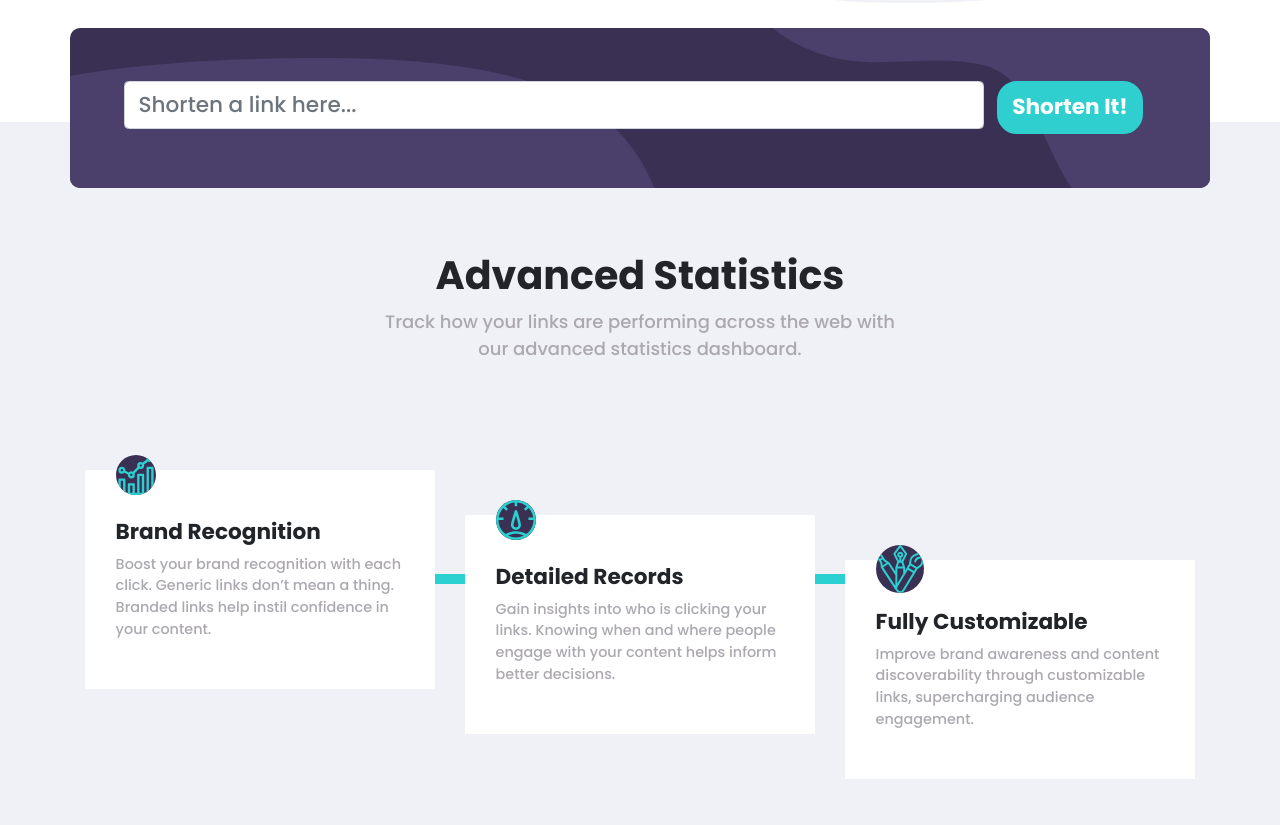
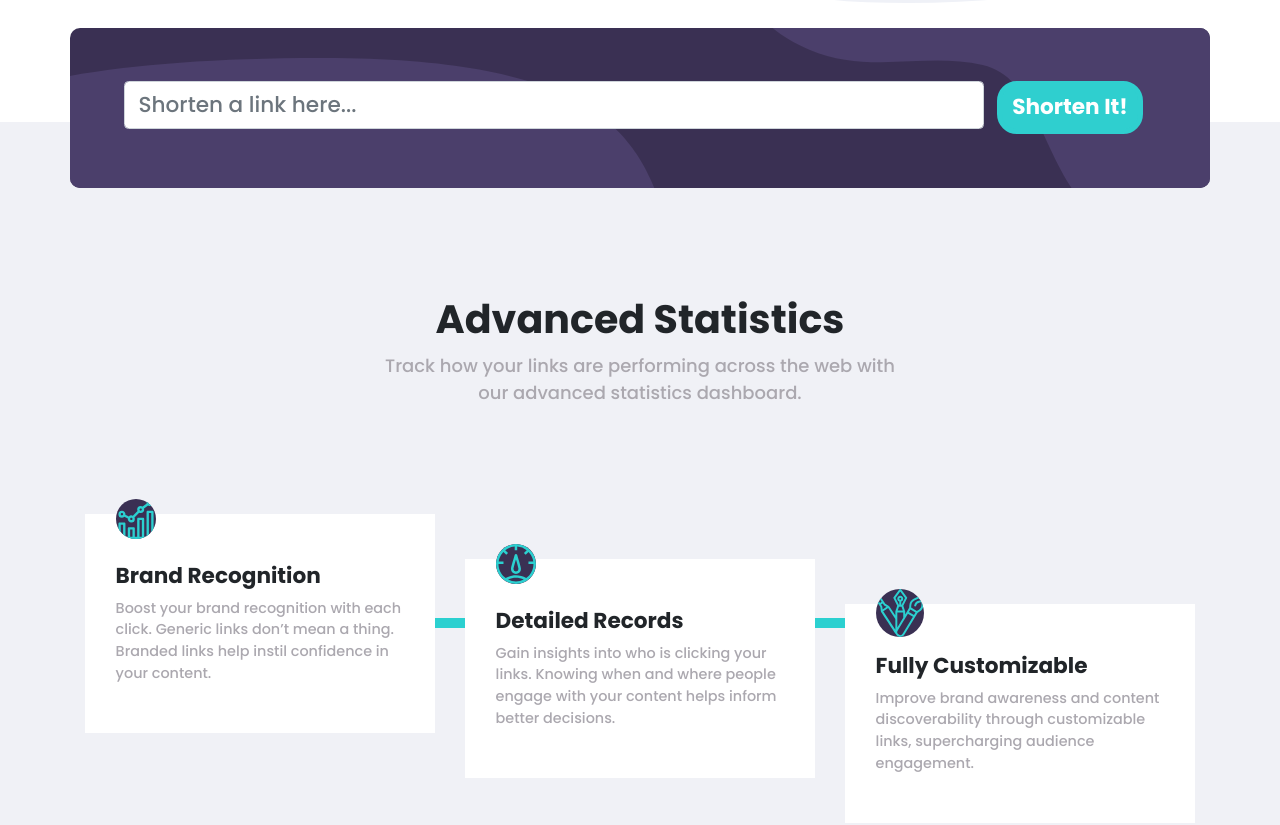
Before and after one commit to bashidagha/url-shortening-page, a Next.js app: page / in a window 1280 px wide. Shown: the part 460-1285 px from the top of the page. Built offline with nearby package versions, Linux system fonts and the light colour scheme.

Commit message:
api working full

```diff
--- a/components/ShortenLinks.tsx
+++ b/components/ShortenLinks.tsx
@@ -2,9 +2,19 @@ import styles from '../styles/Home.module.scss'
 
 const ShortenLinks = ({url}:any) => {
 
-return(
-  <div className={`${styles.url_container} container my-2`}>{url}</div>
-);
+  return(
+    <>
+    <div className={`${styles.url_container} container px-5`}>
+    <p className="fs-4 m-0">{url.original_link}</p>
+    <a href={url.full_short_link} className="  text-primary fs-3 text-decoration-none">{url.short_link}</a>
+    <button className="cstm_btn" style={{fontSize:'85%'}}>Copy</button>
+
+    </div>
+
+
+    <div className="container" style={{height:"10px"}}/>
+    </>
+  );
 }
 
 export default ShortenLinks;
--- a/package.json
+++ b/package.json
@@ -14,7 +14,8 @@
     "next": "12.1.1",
     "react": "17.0.2",
     "react-dom": "17.0.2",
-    "sass": "^1.49.9"
+    "sass": "^1.49.9",
+    "uuidv4": "^6.2.13"
   },
   "devDependencies": {
     "@types/node": "17.0.23",
--- a/pages/index.tsx
+++ b/pages/index.tsx
@@ -10,9 +10,22 @@ import React, {useState, useEffect} from 'react'
 
 const Home: NextPage = () => {
 
+  interface IUrlTypes {
+  code: string;
+  short_link: string;
+  full_short_link: string;
+  short_link2: string;
+  full_short_link2: string;
+  short_link3: string;
+  full_short_link3: string;
+  share_link: string;
+  full_share_link: string;
+  original_link: string;
+}
+
   const [inputUrl, setInputUrl] = useState<string>("");
 
-const [urls, setUrls] = useState<Array<string>>(() => {
+  const [urls, setUrls] = useState<Array<IUrlTypes[]>>(() => {
     // getting stored value
     let currentUser =[];
     if (typeof window !== 'undefined')
@@ -24,6 +37,7 @@ const [urls, setUrls] = useState<Array<string>>(() => {
     // storing input name
     if (typeof window !== 'undefined')
     localStorage.setItem("urls", JSON.stringify(urls));
+    console.log(urls);
   }, [urls]);
 
   const handleSubmit = (event:React.FormEvent<HTMLFormElement>) => {
@@ -31,7 +45,7 @@ const [urls, setUrls] = useState<Array<string>>(() => {
 
     fetch(`https://api.shrtco.de/v2/shorten?url=${inputUrl}`).
     then(response => response.json()).
-    then(data=> data.ok?setUrls(currentArray => [...currentArray, data.result.short_link]):console.log("invalid links")).
+    then(data=> data.ok?setUrls(currentArray => [...currentArray, data.result]):console.log("invalid links")).
     catch(err => console.log(err));
 
   }
@@ -56,7 +70,11 @@ const [urls, setUrls] = useState<Array<string>>(() => {
     <div className="col-md-6"><Image src={Illustration}/></div>
     </header>
 
-    <section className="container p-0 mb-5" style={{backgroundColor:"#3A3053",borderRadius:"10px"}}>
+    <div  className="pb-5 position-relative">
+    <div className="w-100 position-absolute" style={{zIndex:"-1",backgroundColor:"white" , height:"80px",top:"0"}}></div>
+    <div className="w-100 position-absolute" style={{zIndex:"-1",backgroundColor:"#F0F1F6" , height:"120px",bottom:"0"}}></div>
+
+    <section className="container p-0" style={{backgroundColor:"#3A3053",borderRadius:"10px"}}>
     <div className={`${styles.url_input}`}>
     <form className="row m-0 w-100 px-5 text-center" onSubmit={handleSubmit}>
     <div className="col-10 p-0">
@@ -68,14 +86,16 @@ const [urls, setUrls] = useState<Array<string>>(() => {
     </form>
     </div>
     </section>
+    </div>
 
-
+    <section style={{backgroundColor:"#F0F1F6"}}>
     {
       urls.map((url)=><ShortenLinks url={url}/>)
     }
+    </section>
 
-    <section className={styles.statistics} style={{marginTop:`${(urls.length+1)*(-120)}px`,paddingTop:`${(urls.length+1)*(130)}px`}}>
-    <div className="text-center mx-auto mb-2" style={{maxWidth:"30rem"}} >
+    <section className={styles.statistics}>
+    <div className="text-center mx-auto mb-2 pt-5" style={{maxWidth:"30rem"}} >
     <h1>Advanced Statistics</h1>
     <p>Track how your links are performing across the web with our advanced statistics dashboard.</p>
     </div>
--- a/styles/Home.module.scss
+++ b/styles/Home.module.scss
@@ -38,6 +38,6 @@
   background-color: white;
   height: 80px;
   display: flex;
-  justify-content: center;
+  justify-content: space-between;
   align-items: center;
 }
--- a/styles/Main.module.scss
+++ b/styles/Main.module.scss
@@ -1,3 +1,5 @@
+
+
 .main{
   header{
     h1{
```
Also changed, not shown: 1 other file (tests, documents, lock files or other folders). Lines whose indentation alone changed are shown as unchanged.
